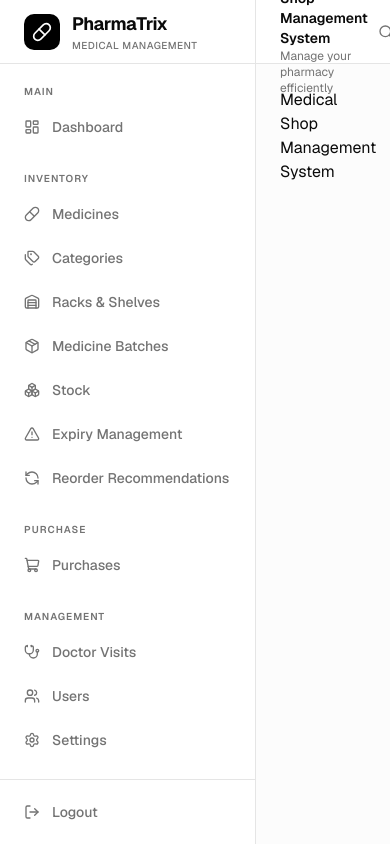
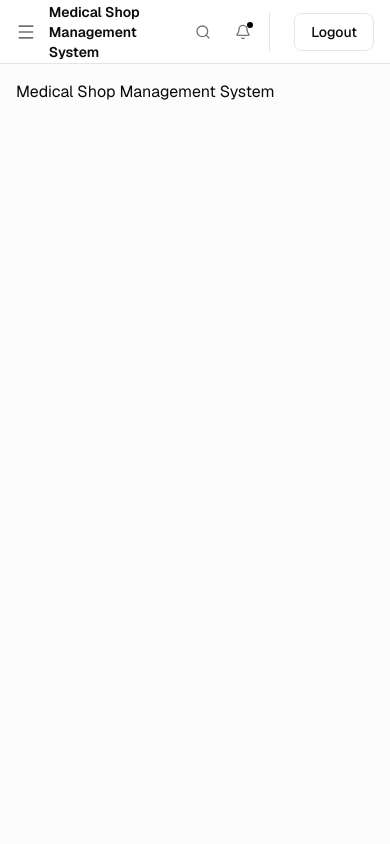
Before and after one commit to CheSubhro/pharmatrix, a Next.js app: page / in a window 390 px wide. Built offline with nearby package versions, Linux system fonts and the light colour scheme.

Commit message:
responsive/collapsible behavior complete

```diff
--- a/src/components/layout/AdminLayout.tsx
+++ b/src/components/layout/AdminLayout.tsx
@@ -1,6 +1,7 @@
-
 
 "use client";
+
+import { useState } from "react";
 
 import Sidebar from "./Sidebar";
 import Navbar from "./Navbar";
@@ -12,14 +13,21 @@ interface AdminLayoutProps {
 export default function AdminLayout({
   children,
 }: AdminLayoutProps) {
+  const [mobileOpen, setMobileOpen] = useState(false);
+
   return (
     <div className="min-h-screen bg-muted/30">
-      <Sidebar />
+      <Sidebar
+        mobileOpen={mobileOpen}
+        onClose={() => setMobileOpen(false)}
+      />
 
-      <Navbar />
+      <Navbar
+        onMenuClick={() => setMobileOpen(true)}
+      />
 
-      <main className="ml-64 pt-16">
-        <div className="min-h-[calc(100vh-4rem)] p-6">
+      <main className="ml-0 pt-16 md:ml-64">
+        <div className="min-h-[calc(100vh-4rem)] p-4 md:p-6">
           {children}
         </div>
       </main>
--- a/src/components/layout/Navbar.tsx
+++ b/src/components/layout/Navbar.tsx
@@ -1,27 +1,44 @@
-
 
 "use client";
 
-import { Bell, Search } from "lucide-react";
+import { Bell, Menu, Search } from "lucide-react";
 import UserMenu from "@/components/auth/UserMenu";
 
-export default function Navbar() {
+interface NavbarProps {
+  onMenuClick: () => void;
+}
+
+export default function Navbar({
+  onMenuClick,
+}: NavbarProps) {
   return (
-    <header className="fixed left-64 right-0 top-0 z-30 h-16 border-b bg-white">
-      <div className="flex h-full items-center justify-between px-6">
+    <header className="fixed left-0 right-0 top-0 z-30 h-16 border-b bg-white md:left-64">
+      <div className="flex h-full items-center justify-between px-4 md:px-6">
         {/* Left */}
+        <div className="flex items-center gap-3">
+          {/* Mobile Menu */}
+          <button
+            type="button"
+            onClick={onMenuClick}
+            className="flex h-9 w-9 items-center justify-center rounded-lg text-muted-foreground hover:bg-muted hover:text-foreground md:hidden"
+            aria-label="Open sidebar"
+          >
+            <Menu className="h-5 w-5" />
+          </button>
+
           <div>
             <h1 className="text-sm font-semibold text-foreground">
               Medical Shop Management System
             </h1>
 
-          <p className="text-xs text-muted-foreground">
+            <p className="hidden text-xs text-muted-foreground sm:block">
               Manage your pharmacy efficiently
             </p>
           </div>
+        </div>
 
         {/* Right */}
-        <div className="flex items-center gap-2">
+        <div className="flex items-center gap-1 sm:gap-2">
           <button
             type="button"
             className="flex h-9 w-9 items-center justify-center rounded-lg text-muted-foreground transition-colors hover:bg-muted hover:text-foreground"
@@ -40,7 +57,7 @@ export default function Navbar() {
             <span className="absolute right-2 top-2 h-1.5 w-1.5 rounded-full bg-black" />
           </button>
 
-          <div className="ml-2 border-l pl-3">
+          <div className="ml-1 border-l pl-2 sm:ml-2 sm:pl-3">
             <UserMenu />
           </div>
         </div>
--- a/src/components/layout/Sidebar.tsx
+++ b/src/components/layout/Sidebar.tsx
@@ -18,7 +18,13 @@ import {
   Users,
   Settings,
   LogOut,
+  X,
 } from "lucide-react";
+
+interface SidebarProps {
+  mobileOpen: boolean;
+  onClose: () => void;
+}
 
 const menuSections = [
   {
@@ -103,7 +109,10 @@ const menuSections = [
   },
 ];
 
-export default function Sidebar() {
+export default function Sidebar({
+  mobileOpen,
+  onClose,
+}: SidebarProps) {
   const pathname = usePathname();
 
   const isActive = (href: string) => {
@@ -122,11 +131,31 @@ export default function Sidebar() {
   };
 
   return (
-    <aside className="fixed left-0 top-0 z-40 flex h-screen w-64 flex-col border-r bg-white">
+    <>
+      {/* Mobile Overlay */}
+      {mobileOpen && (
+        <button
+          type="button"
+          aria-label="Close sidebar"
+          onClick={onClose}
+          className="fixed inset-0 z-40 bg-black/40 md:hidden"
+        />
+      )}
+
+      <aside
+        className={[
+          "fixed left-0 top-0 z-50 flex h-screen w-64 flex-col border-r bg-white",
+          "transition-transform duration-200 ease-in-out",
+          mobileOpen
+            ? "translate-x-0"
+            : "-translate-x-full md:translate-x-0",
+        ].join(" ")}
+      >
         {/* Logo */}
-      <div className="flex h-16 items-center border-b px-6">
+        <div className="flex h-16 items-center justify-between border-b px-6">
           <Link
             href="/dashboard"
+            onClick={onClose}
             className="flex items-center gap-3"
           >
             <div className="flex h-9 w-9 items-center justify-center rounded-lg bg-black text-white">
@@ -143,6 +172,16 @@ export default function Sidebar() {
               </div>
             </div>
           </Link>
+
+          {/* Mobile Close Button */}
+          <button
+            type="button"
+            onClick={onClose}
+            className="flex h-8 w-8 items-center justify-center rounded-lg text-muted-foreground hover:bg-muted hover:text-foreground md:hidden"
+            aria-label="Close sidebar"
+          >
+            <X className="h-4 w-4" />
+          </button>
         </div>
 
         {/* Navigation */}
@@ -163,6 +202,7 @@ export default function Sidebar() {
                       <Link
                         key={item.label}
                         href={item.href}
+                        onClick={onClose}
                         aria-current={
                           active ? "page" : undefined
                         }
@@ -196,5 +236,6 @@ export default function Sidebar() {
           </button>
         </div>
       </aside>
+    </>
   );
 }
```
Lines whose indentation alone changed are shown as unchanged.
